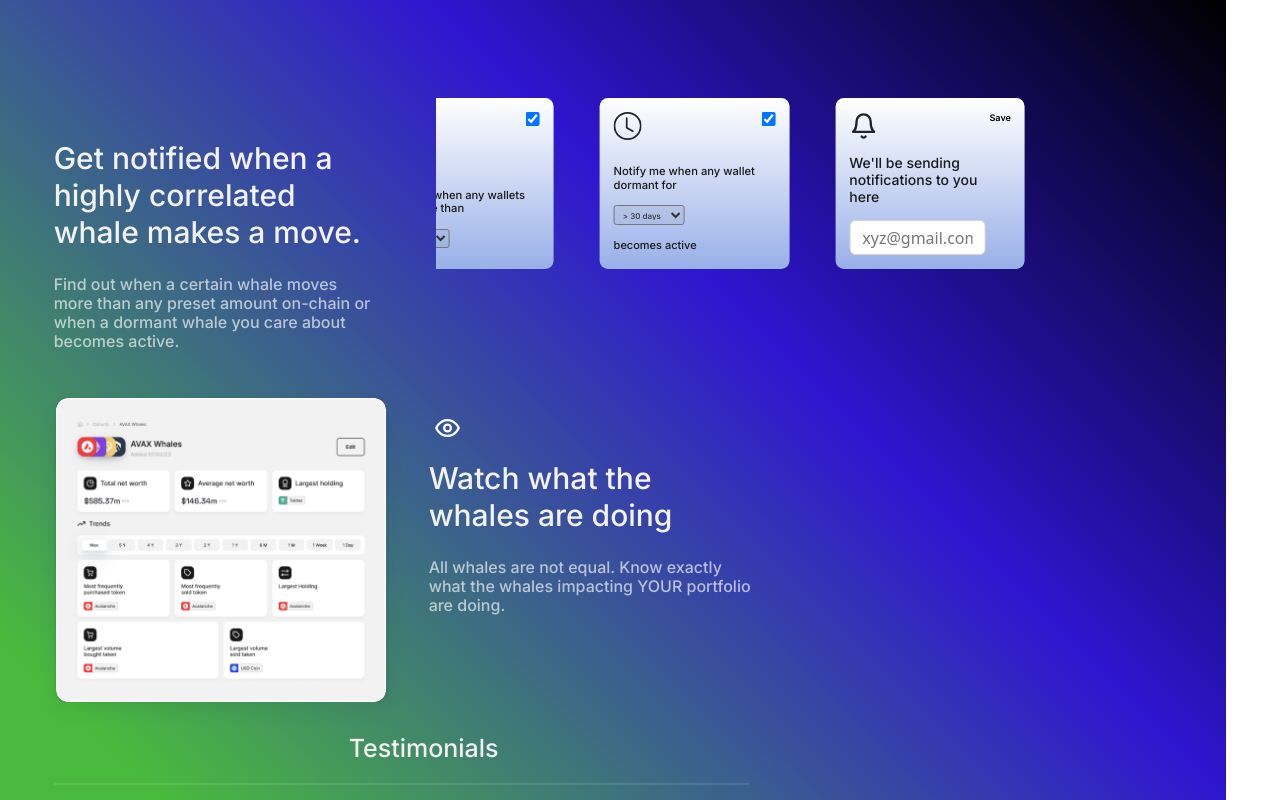
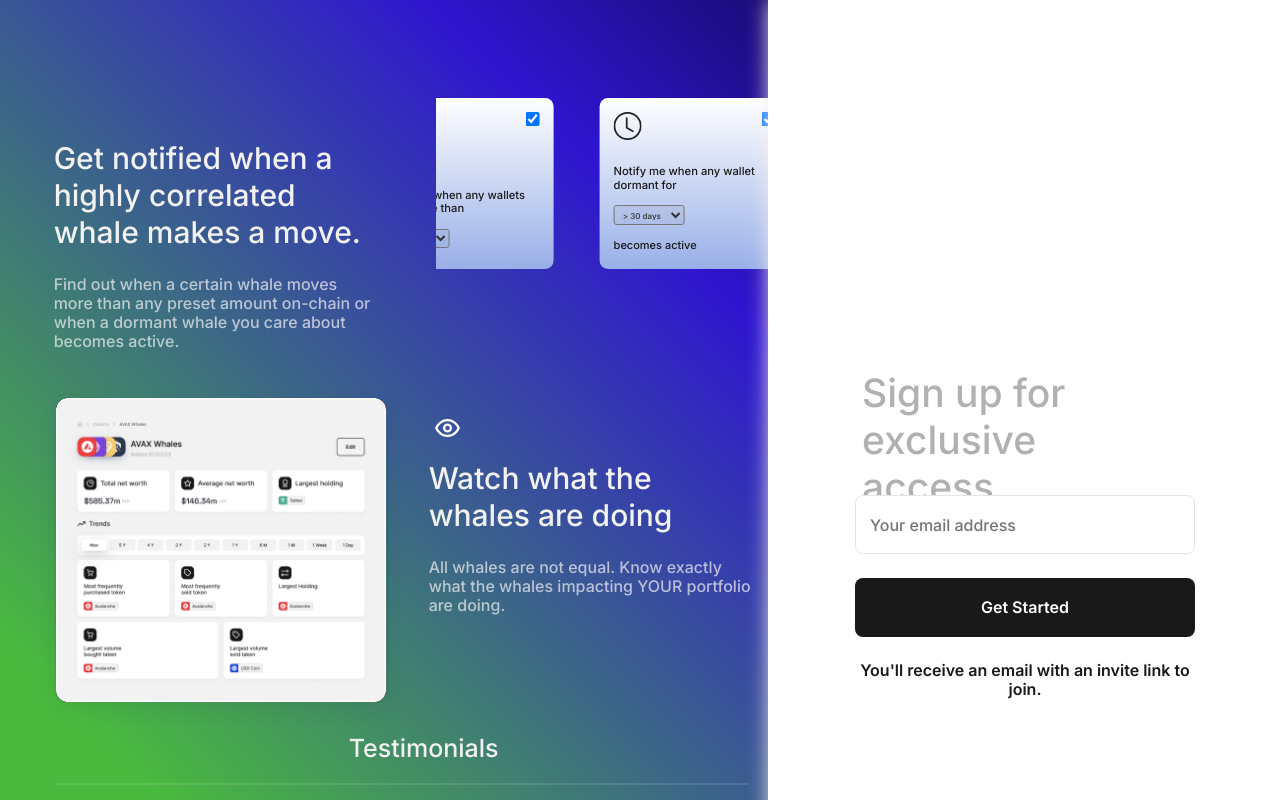
Before and after one commit to ay690/Loch_assignment, a React (Vite) app: page / in a window 1280 px wide. Shown: the top 800 px of the page. Built offline with nearby package versions, Linux system fonts and the light colour scheme; some icons are missing.

Commit message:
Sign-up completed

```diff
--- a/src/App.jsx
+++ b/src/App.jsx
@@ -1,16 +1,17 @@
-import React from 'react'
-import './App.css'
-import Landing_Page from './components/Landing_Page'
+import React from "react";
+import "./App.css";
+import Landing_Page from "./components/Landing_Page";
+import Signup from "./components/SignUp";
 
 function App() {
-
   return (
     <>
       <div>
         <Landing_Page />
-       </div>
+        <Signup />
+      </div>
     </>
-  )
+  );
 }
 
-export default App
+export default App;
--- /dev/null
+++ b/src/components/SignUp.jsx
@@ -0,0 +1,41 @@
+import React, { useState } from "react";
+import styles from "../styles/SignUp.module.css";
+
+const SignUp = () => {
+  const [email, setEmail] = useState("");
+
+  const onSignup = (e) => {
+    e.preventDefault();
+    window.location.href = "https://app.loch.one/welcome";
+    console.log(email);
+  };
+
+  const setEmailValue = (e) => {
+    setEmail(e.target.value);
+    e.preventDefault();
+  };
+
+  return (
+    <div className={styles.signup} id="signup">
+      <form className={styles.signup_detail} onSubmit={onSignup}>
+        <h2 className={styles.h2}>Sign up for exclusive access.</h2>
+        <input
+          className={styles.input}
+          type="email"
+          placeholder="Your email address"
+          onChange={setEmailValue}
+          value={email}
+          required
+        />
+        <button className={styles.button} type="submit">
+          Get Started
+        </button>
+        <span className={styles.span}>
+          You'll receive an email with an invite link to join.
+        </span>
+      </form>
+    </div>
+  );
+};
+
+export default SignUp;
--- /dev/null
+++ b/src/styles/SignUp.module.css
@@ -0,0 +1,130 @@
+.signup {
+  background: #ffffff;
+  width: 44.44%;
+  height: 1024px;
+  position: absolute;
+  top: 0;
+  left: 55.55%;
+  z-index: 2;
+  box-shadow: 2px 0px 20px #faeeee;
+  border-left: 2px solid #fffe;
+}
+
+.signup_detail {
+  width: 365px;
+  height: 347px;
+  margin: 369px auto;
+  border-radius: 8px;
+  display: flex;
+  flex-direction: column;
+  align-items: center;
+}
+.h2 {
+  width: 326px;
+  height: 94px;
+  font-family: Inter;
+  font-size: 39px;
+  font-weight: 500;
+  line-height: 47px;
+  letter-spacing: 0px;
+  text-align: left;
+  color: #b0b1b3;
+}
+
+.input {
+  font-family: Inter;
+  font-size: 16px;
+  font-weight: 500;
+  line-height: 19px;
+  letter-spacing: 0px;
+  text-align: left;
+  width: 340px;
+  height: 59px;
+  padding: 0px 14px;
+  border-radius: 8px;
+  border: 1px solid #e5e5e6;
+  margin-top: 24px;
+}
+
+.button {
+  width: 340px;
+  height: 59px;
+  /* top: 578px
+  left: 950px */
+  padding: 18px 28px;
+  border-radius: 8px;
+  border: 1px;
+  /* gap: 12px; */
+  /* //styleName: Button Label; */
+  font-family: Inter;
+  font-size: 16px;
+  font-weight: 600;
+  line-height: 19px;
+  letter-spacing: 0px;
+  text-align: center;
+  margin-top: 24px;
+  color: #fff;
+
+  background: #19191a;
+}
+.span {
+  /* //styleName: Button Label; */
+  font-family: Inter;
+  font-size: 16px;
+  font-weight: 600;
+  line-height: 19px;
+  letter-spacing: 0px;
+  text-align: center;
+
+  width: 365px;
+  height: 19px;
+  margin-top: 24px;
+  color: #19191a;
+}
+
+@media only screen and (max-width: 1300px) {
+  .signup {
+    width: 40%;
+    left: 60%;
+  }
+}
+
+@media only screen and (max-width: 1200px) {
+  .signup {
+    border-bottom-left-radius: 50px;
+  }
+}
+
+@media only screen and (max-width: 1000px) {
+  .signup {
+    display: none;
+  }
+}
+
+@media only screen and (min-width: 200px) and (max-width: 1000px) {
+  .signup_mo {
+    display: flex;
+    flex-direction: column;
+    justify-content: center;
+    background: #ffffff;
+    width: 100%;
+    height: 90vh;
+    border-radius: 5px;
+    padding-bottom: 20%;
+  }
+
+  .signup_detail {
+    width: 100%;
+    max-width: 365px;
+    /* margin-top: 100px; */
+  }
+
+  .span {
+    width: 340px;
+  }
+
+  .show {
+    display: inline;
+    background-color: red;
+  }
+}
```
